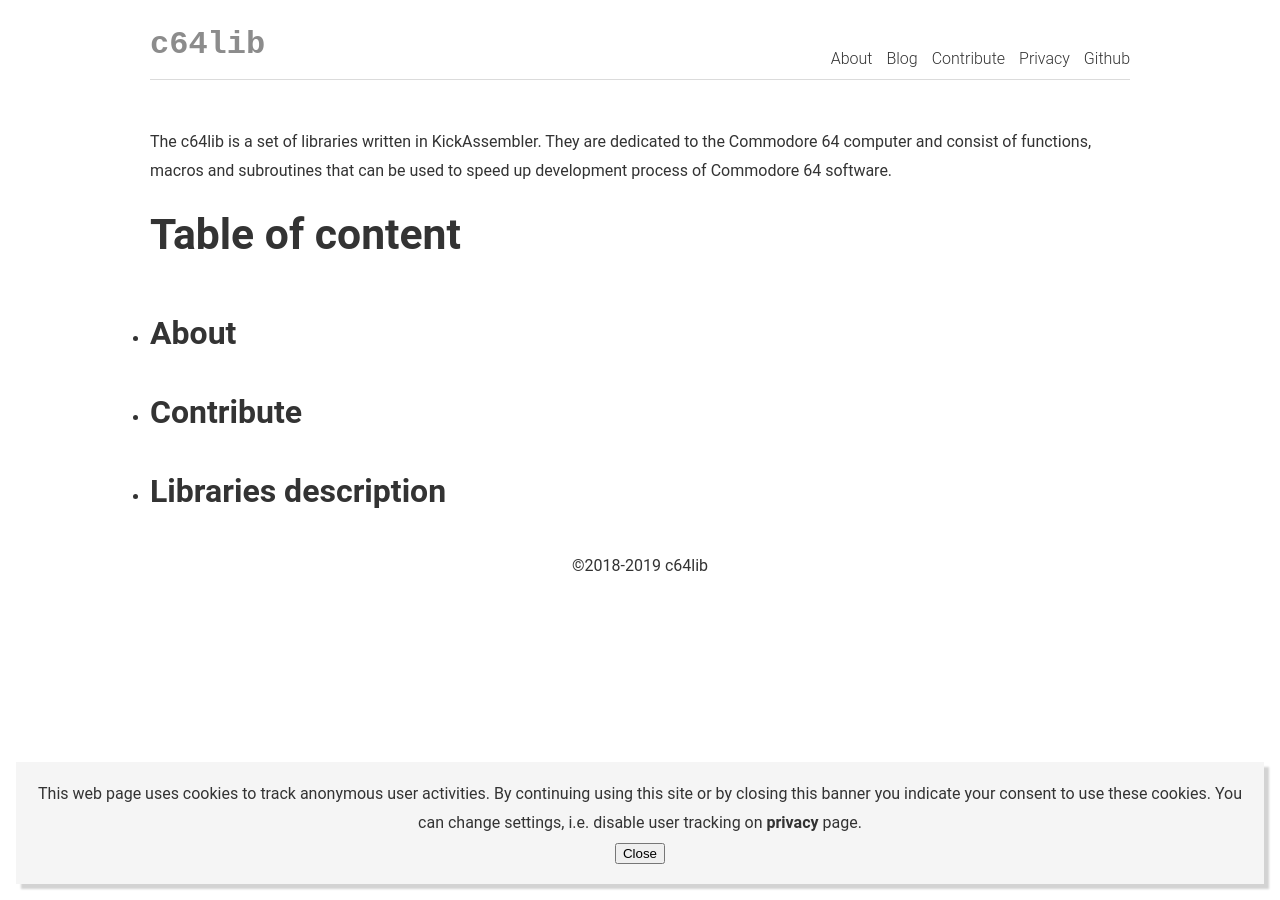
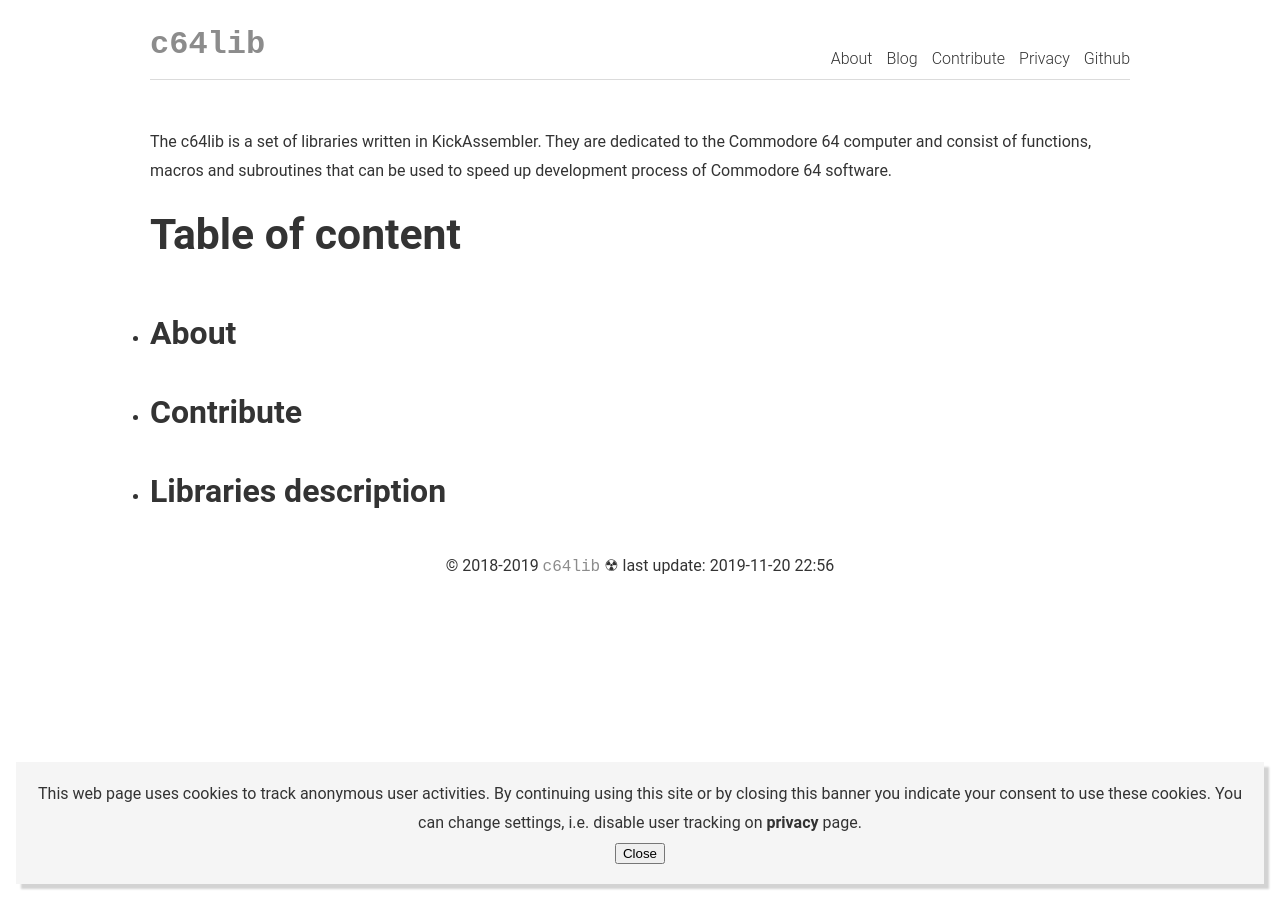
Before and after one commit to c64lib/docu, a Jekyll site: the page built from index.html, in a window 1280 px wide. Built offline with Jekyll 4.4.1, drawn with Linux system fonts in a browser that asks for light colours.

Commit message:
Published at

```diff
--- a/_includes/footer.html
+++ b/_includes/footer.html
@@ -1 +1 @@
-<footer><span>&#169;2018-2019 c64lib</span></footer>
+<footer><span>&#169; 2018-{{ site.time | date: "%Y"}} <code>c64lib</code> &#9762; last update: {{ site.time | date: "%Y-%m-%d %H:%M" }}</span></footer>
```
